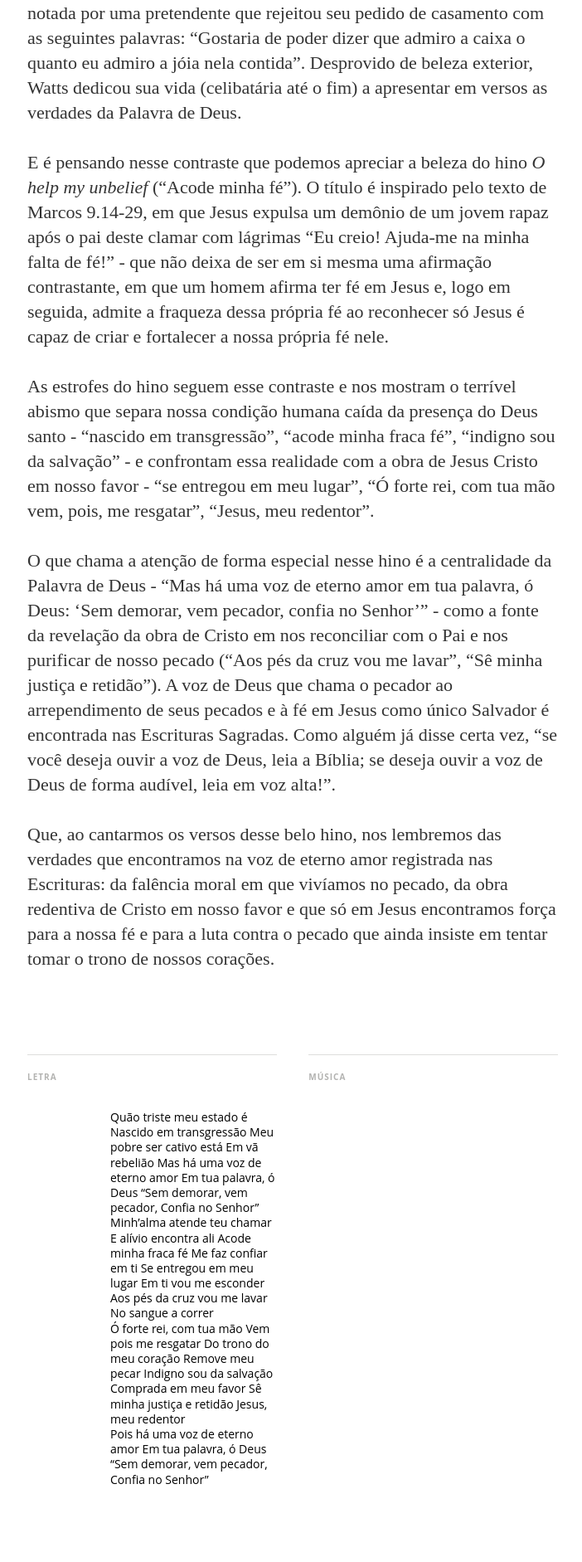
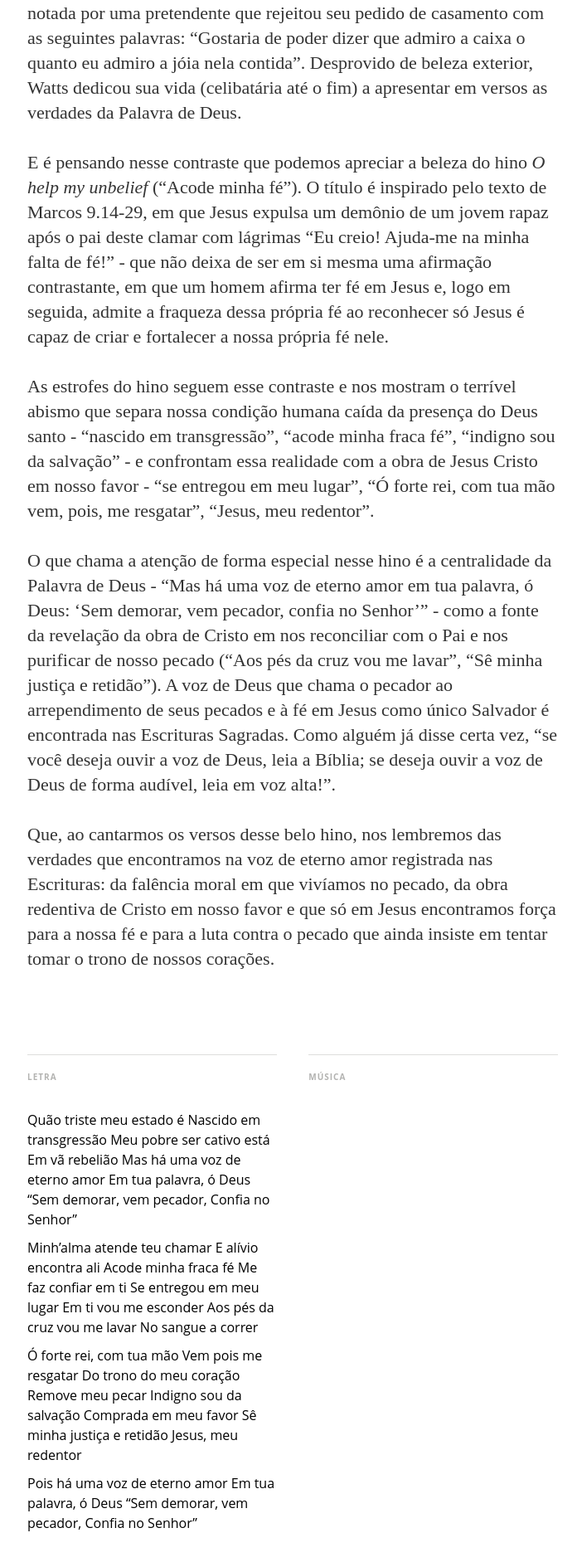
Before and after one commit to filipe-schulz/filipe-schulz.github.io, a Jekyll site: the page built from _posts/2015-03-14-acode-minha-fe.md, in a window 1280 px wide. Shown: the part 1239-3122 px from the top of the page at 83% size, without its empty margins (287-989 px from the left). Built offline with Jekyll 4.4.1, drawn with Linux system fonts in a browser that asks for light colours; nearby versions of some CDN libraries; some web fonts are replaced; grey boxes are pictures that could not be loaded.

Commit message:
estilo letra

```diff
--- a/css/main.sass
+++ b/css/main.sass
@@ -488,12 +488,13 @@ body
         margin: 0
         padding-left: 100px
       p
-        font-size: 14px
-        line-height: 1.3
+        font-size: 16px
+        line-height: 1.5
         font-weight: 400
         padding: 0
         margin: 0
-        padding-left: 100px
+        padding-left: 0
+        padding-bottom: 10px
         &.published
           color: #999
     .isRight
```
